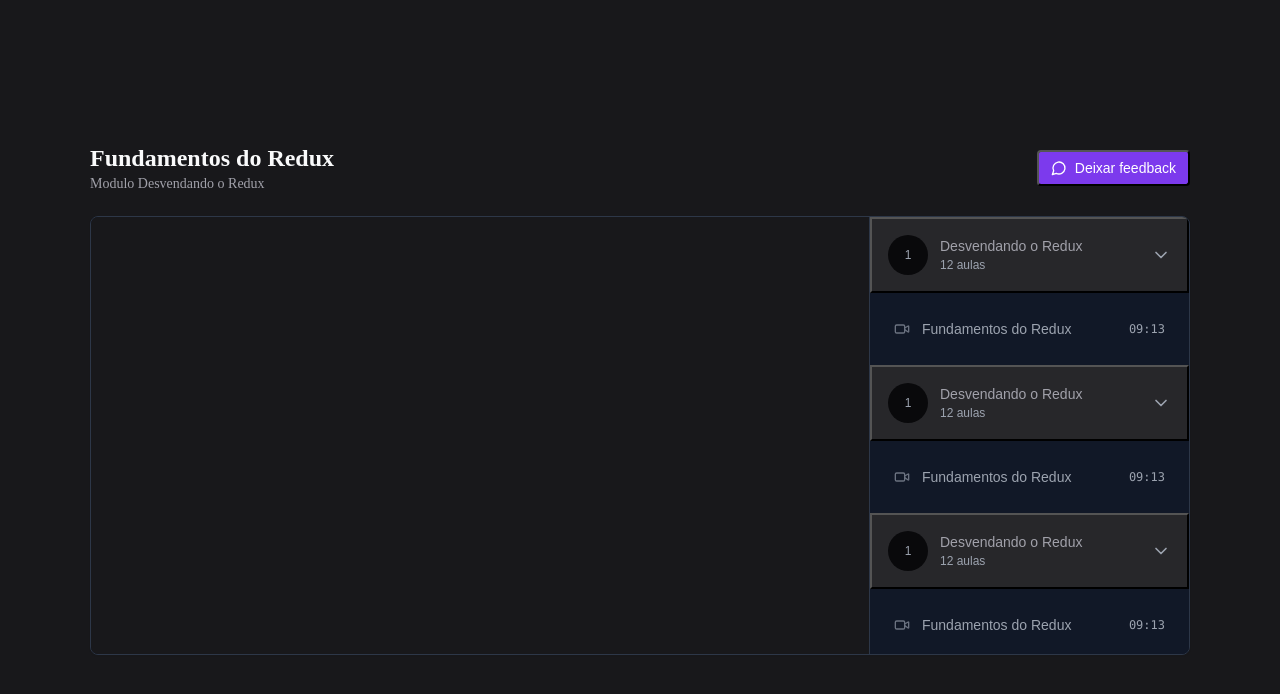
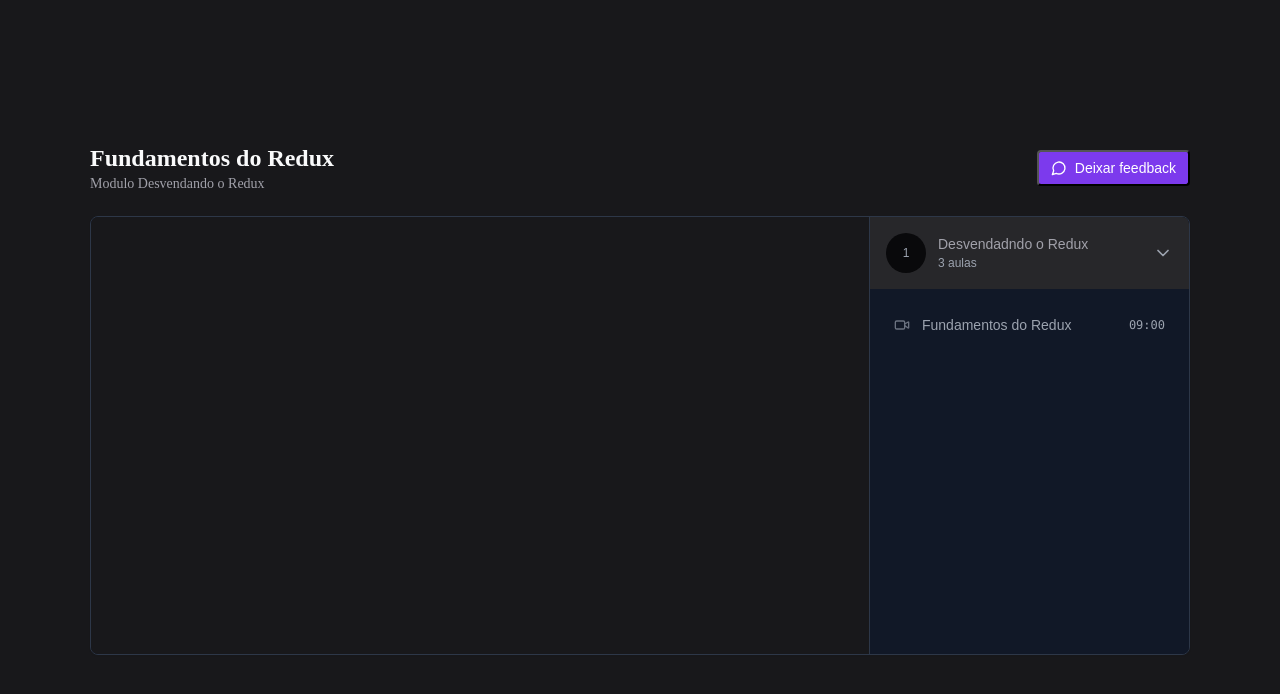
Before and after one commit to AdsonTanajura/react-redux-zustand, a React (Vite) app: page / in a window 1280 px wide. Shown: the top 694 px of the page. Built offline with nearby package versions, Linux system fonts and the light colour scheme.

Commit message:
Code refactoring

```diff
--- a/src/components/ClassBar/index.tsx
+++ b/src/components/ClassBar/index.tsx
@@ -1,28 +1,31 @@
 import React from "react";
 
-import { ButtonContainer,ModuleClassNumbers,ModuleContainer, ModuleNumber, ModuleTilte, StyledChevronDown, ClassesContainer, Class, ClassName, ClassDuration } from "./styles";
+import { ButtonContainer,ModuleClassNumbers,ModuleContainer, ModuleNumber, ModuleTitle, StyledChevronDown} from "./styles";
 import { ModuleName } from "../TopBar/styles";
-import { Video } from "lucide-react";
+import Lesson from "../Lesson";
 
-const ClassBar:React.FC = () => {
+interface ClassBarProps {
+    moduleIndex: number;
+    title: string;
+    amountOfLessons: number;
+}
+
+const ClassBar:React.FC<ClassBarProps> = ({amountOfLessons, title, moduleIndex}) => {
 
     return(
         <ModuleContainer>
+
             <ButtonContainer>
-                <ModuleNumber>1</ModuleNumber>
-                <ModuleTilte>
-                    <ModuleName>Desvendando o Redux</ModuleName>
-                    <ModuleClassNumbers>12 aulas</ModuleClassNumbers>
-                </ModuleTilte>
+                <ModuleNumber>{moduleIndex + 1}</ModuleNumber>
+                <ModuleTitle>
+                    <ModuleName>{title}</ModuleName>
+                    <ModuleClassNumbers>{amountOfLessons} aulas</ModuleClassNumbers>
+                </ModuleTitle>
                 <StyledChevronDown />
             </ButtonContainer>
-            <ClassesContainer>
-                <Class>
-                    <Video hanging={16} width={16} color="#6b7280"/>
-                    <ClassName>Fundamentos do Redux</ClassName>
-                    <ClassDuration>09:13</ClassDuration>
-                </Class>
-            </ClassesContainer>
+
+            <Lesson title="Fundamentos do Redux" duration="09:00"/>
+
         </ModuleContainer>
     )
 };
--- a/src/components/ClassBar/styles.ts
+++ b/src/components/ClassBar/styles.ts
@@ -12,6 +12,11 @@
     gap: 12px;
     background-color: #27272a;
     padding: 16px;
+    border: 0;
+
+  & + button {
+    border-top: 8px solid #18181b;
+  }
 `;
 
 export const ModuleNumber = styled.div`
@@ -26,14 +31,14 @@
     color: #9ca3af;
 `;
 
-export const ModuleTilte = styled.div`
+export const ModuleTitle = styled.div`
     display: flex;
     flex-direction: column;
     gap: 4px;
     text-align: left;
 `;
 
-export const ModuleTilteName = styled.h3`
+export const ModuleTitleName = styled.h3`
     font-size: 14px;
     font-weight: bold;
 `;
@@ -49,32 +54,3 @@
     width: 20px;
     height: 20px;
 `;
-
-export const ClassesContainer = styled.nav`
-    position: relative;
-    display: flex;
-    flex-direction: column;
-    gap: 16px;
-    padding: 24px;
-`;
-
-export const Class = styled.button`
-    display: flex;
-    align-items: center;
-    gap: 12px;
-    font-size: 14px;
-    color: #9ca3af;
-    background-color: transparent;
-    border: none;
-`;
-
-export const ClassName = styled.span`
-
-`;
-
-export const ClassDuration = styled.span`
-    margin-left: auto;
-    font-family: "Monaco", "Menlo", "Courier New", monospace;
-    font-size: 12px;
-    color: #9ca3af;
-`;
--- /dev/null
+++ b/src/components/Lesson/index.tsx
@@ -0,0 +1,24 @@
+import React from "react";
+
+import { Class,ClassDuration,ClassName,ClassesContainer } from "./style";
+import { Video } from "lucide-react";
+
+interface LessonProps {
+    title: string;
+    duration: string;
+}
+
+const Lesson:React.FC<LessonProps> = ({title, duration}) => {
+
+    return (
+        <ClassesContainer>
+            <Class>
+                <Video hanging={16} width={16} color="#6b7280"/>
+                <ClassName>{title}</ClassName>
+                <ClassDuration>{duration}</ClassDuration>
+            </Class>
+        </ClassesContainer>
+    )
+};
+
+export default Lesson;
--- /dev/null
+++ b/src/components/Lesson/style.ts
@@ -0,0 +1,30 @@
+import { styled } from "styled-components";
+
+export const ClassesContainer = styled.nav`
+    position: relative;
+    display: flex;
+    flex-direction: column;
+    gap: 16px;
+    padding: 24px;
+`;
+
+export const Class = styled.button`
+    display: flex;
+    align-items: center;
+    gap: 12px;
+    font-size: 14px;
+    color: #9ca3af;
+    background-color: transparent;
+    border: none;
+`;
+
+export const ClassName = styled.span`
+
+`;
+
+export const ClassDuration = styled.span`
+    margin-left: auto;
+    font-family: "Monaco", "Menlo", "Courier New", monospace;
+    font-size: 12px;
+    color: #9ca3af;
+`;
--- a/src/pages/Player/index.tsx
+++ b/src/pages/Player/index.tsx
@@ -15,11 +15,7 @@
                     <VideoView url="https://youtu.be/SAC4lwJRKdo?si=rZ6mAXbI2h4OKm9x"/>
                         <AsideContainer>
                             <ScrollContainer>
-                                <ClassBar />
-                                <ClassBar />
-                                <ClassBar />
-                                <ClassBar />
-                                <ClassBar />
+                                <ClassBar title="Desvendadndo o Redux" amountOfLessons={3} moduleIndex={0}/>
                             </ScrollContainer>
                         </AsideContainer>
                 </MainContainer>
```
